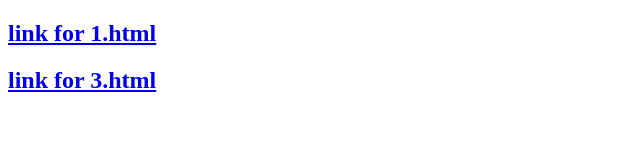
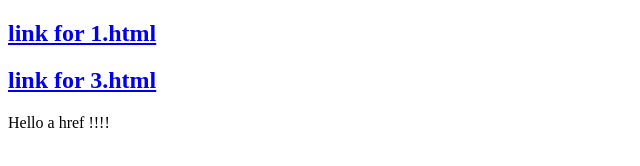
Before and after one commit to prokcioner/lessonHTML-CSS, a plain HTML site: page 2.html in a window 1280 px wide. Shown: the whole page, without its empty margins (0-640 px from the left). Drawn offline with Linux system fonts and the light colour scheme.

```diff
--- a/2.html
+++ b/2.html
@@ -9,5 +9,6 @@
 <body>
     <h2><a href="1.html">link for 1.html</a></h2>
     <h2><a href="3.html">link for 3.html</a></h2>
+    <div>Hello a href !!!!</div>
 </body>
 </html>
```
